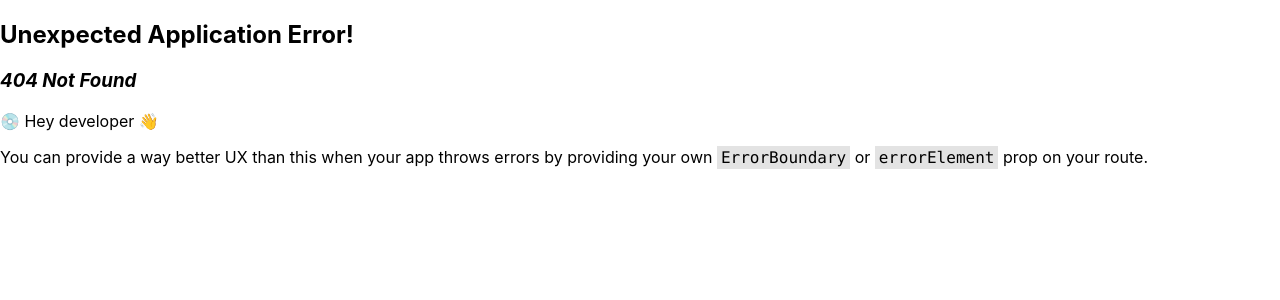
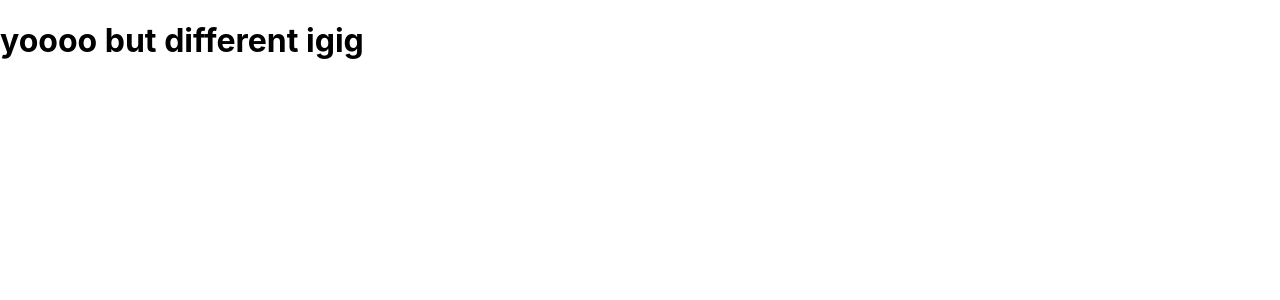
Before and after one commit to ghestas/quaesium, a React (Create React App) app: page / in a window 1280 px wide. Before the commit this address had no page. Shown: the top 300 px of the page. Built offline with nearby package versions, Linux system fonts and the light colour scheme.

Commit message:
added routing tests

```diff
--- a/src/App.js
+++ b/src/App.js
@@ -1,12 +1,15 @@
 import logo from './logo.svg';
 import { RouterProvider, createBrowserRouter, createRoutesFromElements, Route } from 'react-router-dom';
 import './App.css';
-import Tesst from './test'
+import Landing from './Landing'
+import Dashboard from './Dashboard';
+import Game from './Game';
 
 const router = createBrowserRouter(
-  createRoutesFromElements(
-    <Route path='/about' element={ <Tesst /> } />
-  )
+  createRoutesFromElements([
+    <Route path='/' element={ Math.random() < 0.5 ? <Landing /> : <Dashboard /> } />,
+    <Route path='/game/:id' element={ <Game /> } />
+  ])
 );
 
 function App() {
--- /dev/null
+++ b/src/Dashboard.jsx
@@ -0,0 +1,5 @@
+export default function Dashboard() {
+    return (
+        <h1>yoooo but different igig</h1>
+    )
+}
--- /dev/null
+++ b/src/Game.jsx
@@ -0,0 +1,8 @@
+import { useParams } from 'react-router-dom';
+
+export default function Game() {
+    let { id } = useParams();
+    return (
+        <h1>{id}</h1>
+    )
+}
--- a/src/test.jsx
+++ b/src/Landing.jsx
@@ -1,4 +1,4 @@
-export default function Tesst() {
+export default function Landing() {
     return (
         <h1>yoooo</h1>
     )
```
